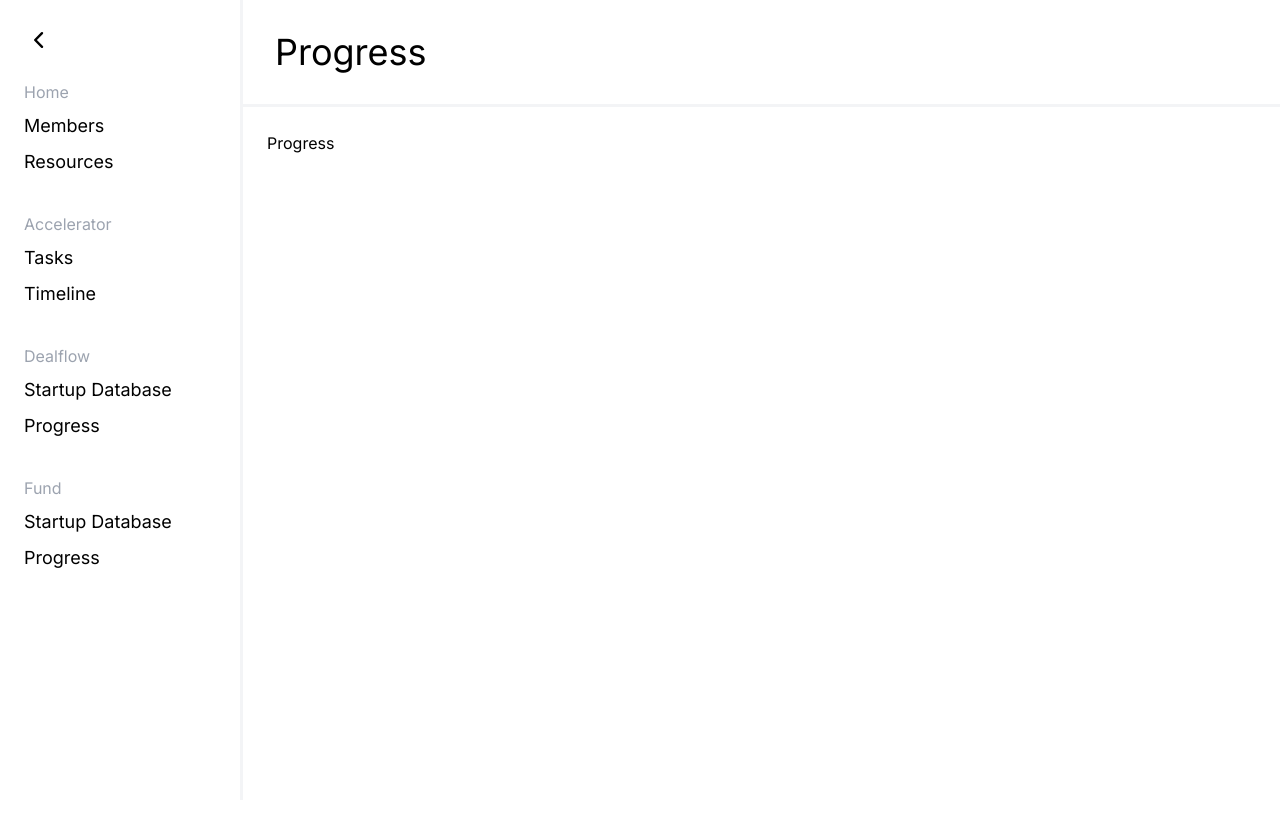
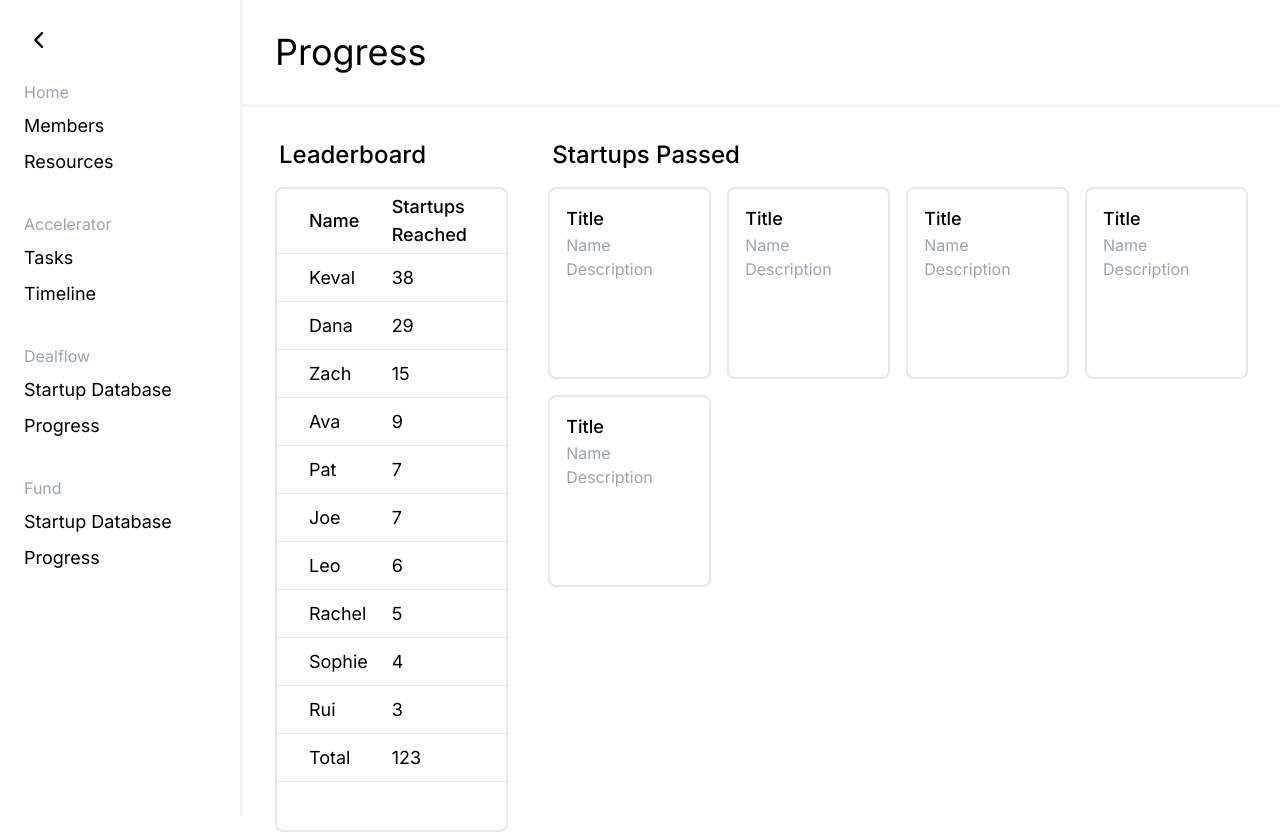
Before and after one commit to connorpark24/upround-platform, a Next.js app: page /dealflow/progress in a window 1280 px wide. Before the commit the page ends 800 px from the top, so only its background shows below. Built offline with nearby package versions, Linux system fonts and the light colour scheme.

Commit message:
add deaflow dashboard

```diff
--- a/app/dealflow/progress/page.tsx
+++ b/app/dealflow/progress/page.tsx
@@ -1,10 +1,82 @@
 import Header from "@/components/Header";
 
-export default function Dealflow() {
+type SampleData = {
+  name: string;
+  count: number;
+};
+
+type TableRowProps = {
+  leaderboardData: SampleData;
+};
+
+const sampleData: SampleData[] = [
+  { name: "Keval", count: 38 },
+  { name: "Dana", count: 29 },
+  { name: "Zach", count: 15 },
+  { name: "Ava", count: 9 },
+  { name: "Pat", count: 7 },
+  { name: "Joe", count: 7 },
+  { name: "Leo", count: 6 },
+  { name: "Rachel", count: 5 },
+  { name: "Sophie", count: 4 },
+  { name: "Rui", count: 3 },
+].sort((a, b) => b.count - a.count);
+
+export default function Progress() {
   return (
     <div className="flex flex-col w-full h-full">
       <Header title="Progress" />
-      <div className="p-6">Progress</div>
+      <div className="p-8 flex flex-row w-full gap-x-10">
+        <div className="w-1/4">
+          <div className="mb-4 text-2xl font-medium pl-1">Leaderboard</div>
+          <Leaderboard />
+        </div>
+        <div className="w-3/4">
+          <div className="mb-4 text-2xl font-medium pl-1">Startups Passed</div>
+          <div className="grid grid-cols-4 gap-4">
+            <StartupPassed />
+            <StartupPassed />
+            <StartupPassed />
+            <StartupPassed />
+            <StartupPassed />
+          </div>
+        </div>
+      </div>
     </div>
   );
 }
+
+function StartupPassed() {
+  return (
+    <div className="p-4 flex flex-col rounded-lg h-48 border-2 border-gray-200">
+      <div className="text-lg font-medium">Title</div>
+      <div className="text-base text-gray-400">Name</div>
+      <div className="text-base text-gray-400">Description</div>
+    </div>
+  );
+}
+
+function Leaderboard() {
+  return (
+    <div className="bg-white rounded-lg h-full border-gray-200 border-2 w-full">
+      <div className="flex flex-row h-14 items-center p-8 text-md border-b-[1px] border-gray-200 text-lg">
+        <div className="w-1/2 font-medium">Name</div>
+        <div className="w-1/2 font-medium">Startups Reached</div>
+      </div>
+      <div>
+        {sampleData.map((row, index) => (
+          <TableRow key={index} leaderboardData={row} />
+        ))}
+        <TableRow key={11} leaderboardData={{ name: "Total", count: 123 }} />
+      </div>
+    </div>
+  );
+}
+function TableRow({ leaderboardData }: TableRowProps) {
+  return (
+    <div className="flex flex-row h-12 items-center px-8 text-md border-b-[1px] border-gray-200 text-lg">
+      <div className="w-1/2">{leaderboardData.name}</div>
+      <div className="w-1/2">{leaderboardData.count}</div>
+    </div>
+  );
+}
--- a/app/members/page.tsx
+++ b/app/members/page.tsx
@@ -35,7 +35,7 @@ const sampleData: MemberData[] = [
   },
 ];
 
-export default function Home() {
+export default function Members() {
   return (
     <div className="flex flex-col w-full h-full">
       <Header title="Member Database" />
```
